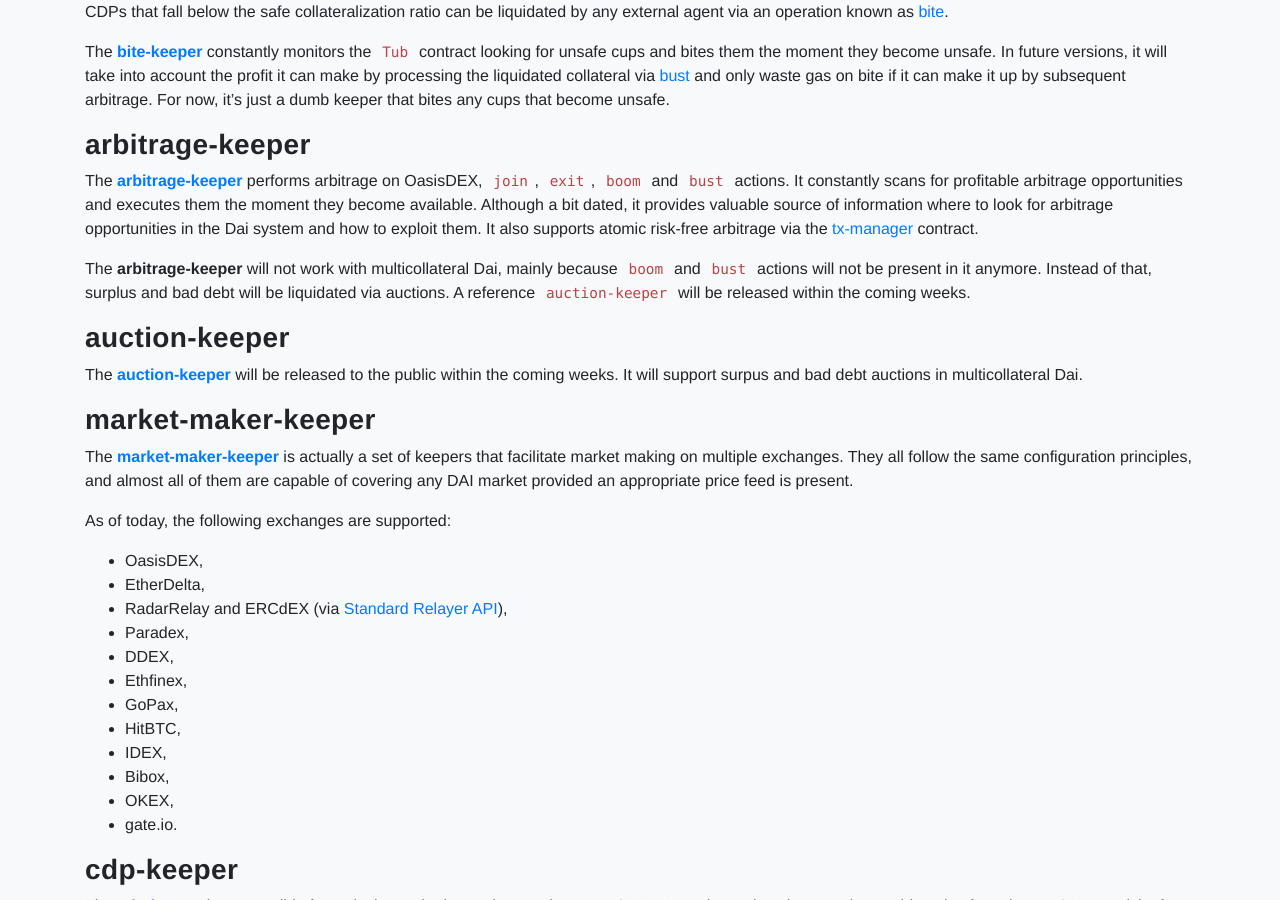
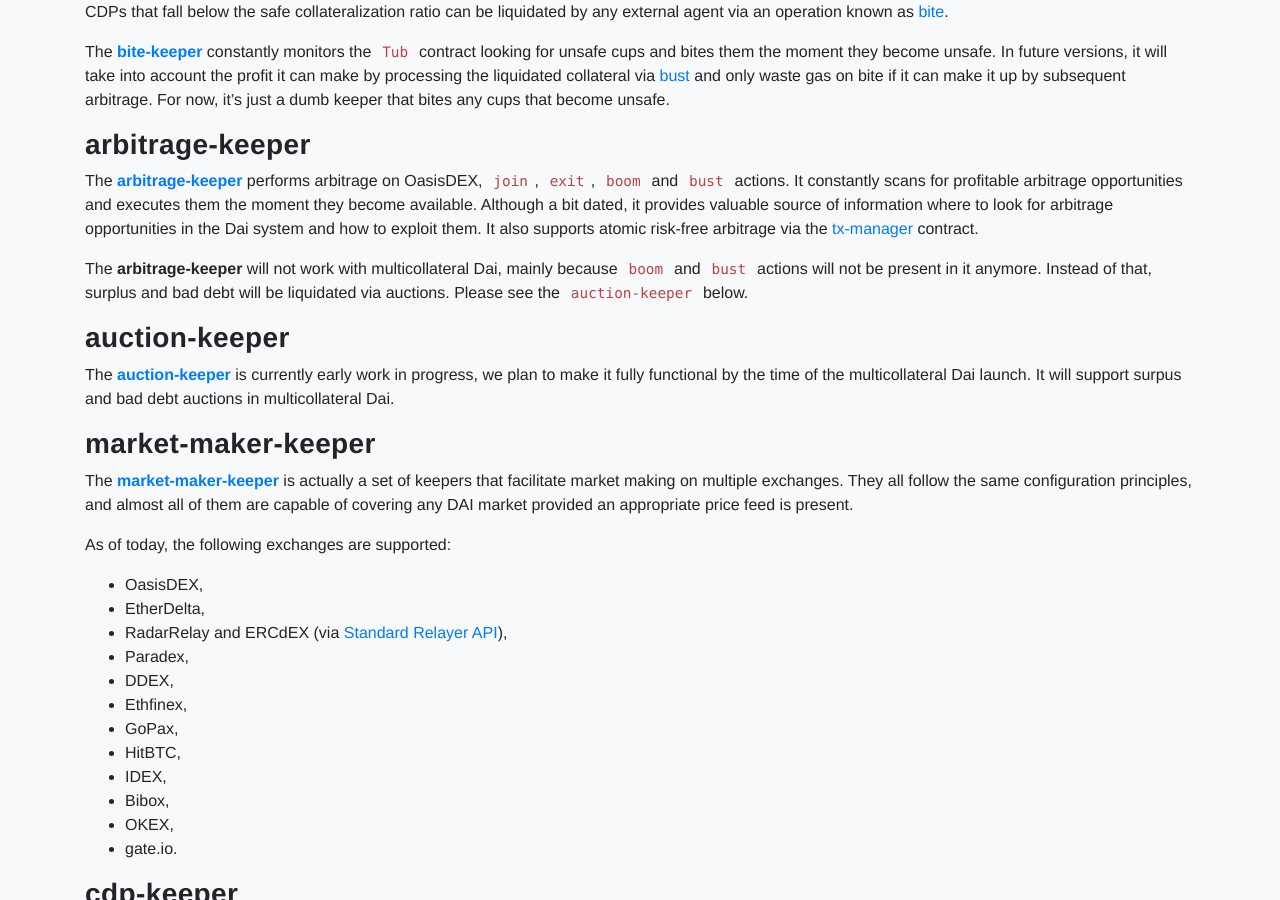
Before and after one commit to makerdao/developer.makerdao.com, a Jekyll site: the page built from keepers/index.md, in a window 1280 px wide and 900 px high, scrolled down 560 px. Built offline with Jekyll 4.4.1, drawn with Linux system fonts in a browser that asks for light colours; nearby versions of some CDN libraries.

```diff
--- a/keepers/index.md
+++ b/keepers/index.md
@@ -46,15 +46,14 @@ contract.
 
 The **arbitrage-keeper** will not work with multicollateral Dai, mainly because
 `boom` and `bust` actions will not be present in it anymore. Instead of that,
-surplus and bad debt will be liquidated via auctions. A reference `auction-keeper`
-will be released within the coming weeks.
+surplus and bad debt will be liquidated via auctions. Please see the `auction-keeper` below.
 
 
 ### auction-keeper
 
-The **[auction-keeper](https://github.com/makerdao/auction-keeper)** will be released
-to the public within the coming weeks. It will support surpus and bad debt auctions
-in multicollateral Dai.
+The **[auction-keeper](https://github.com/makerdao/auction-keeper)** is currently
+early work in progress, we plan to make it fully functional by the time of the
+multicollateral Dai launch. It will support surpus and bad debt auctions in multicollateral Dai.
 
 
 ### market-maker-keeper
```
